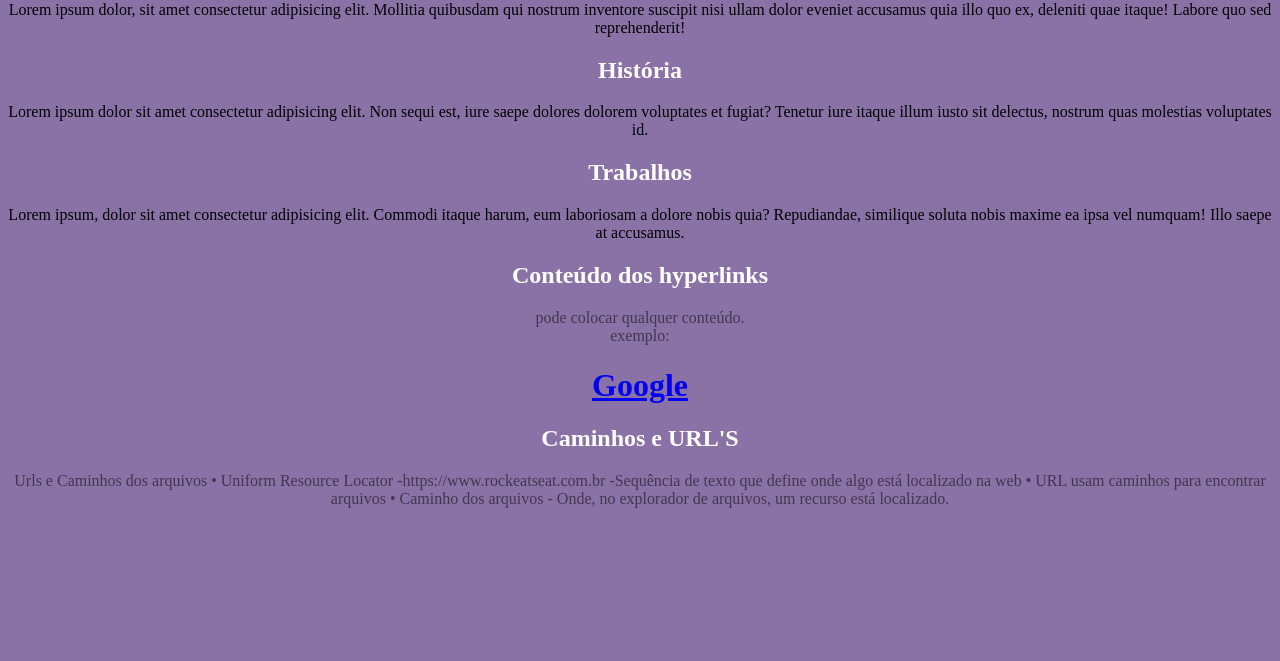
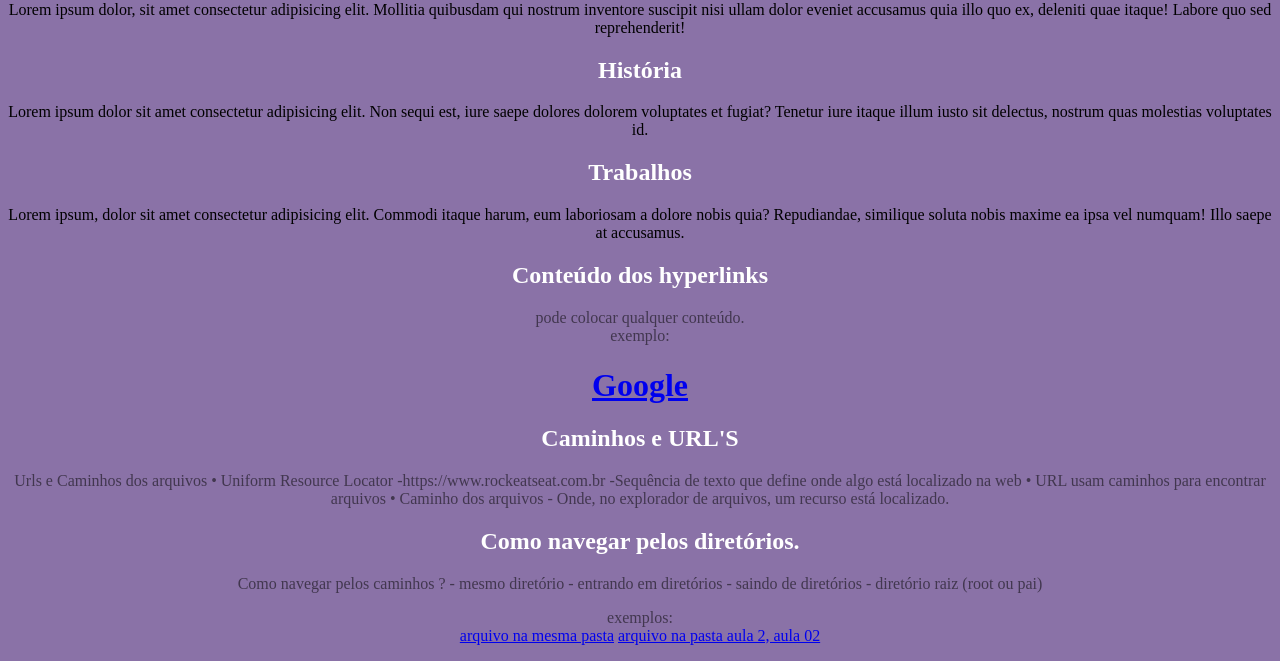
Before and after one commit to marcosvictor0/Discover-ensinamentos, a plain HTML site: page aula03.html in a window 1280 px wide. Shown: the part 718-1379 px from the top of the page. Before the commit the page ends 1242 px from the top, so only its background shows below. Drawn offline with Linux system fonts and the light colour scheme.

Commit message:
att do dia 18/03

```diff
--- a/aula03.html
+++ b/aula03.html
@@ -76,5 +76,23 @@
         • Caminho dos arquivos
             - Onde, no explorador de arquivos, um recurso está localizado.
     </p>
+
+    <h2>Como navegar pelos diretórios.</h2>
+    <p>
+        Como navegar pelos caminhos ?
+
+        - mesmo diretório
+        - entrando em diretórios
+        - saindo de diretórios
+        - diretório raiz (root ou pai)
+    </p>
+<!-- ../ = saindo do diretório-->
+    <p>
+        exemplos:
+        <br>
+        <a href="./aula03.html">arquivo na mesma pasta</a>
+        <a href="./aula02.html">arquivo na pasta aula 2, aula 02</a>
+        <a href=""></a>
+    </p>
 </body>
 </html>
```
